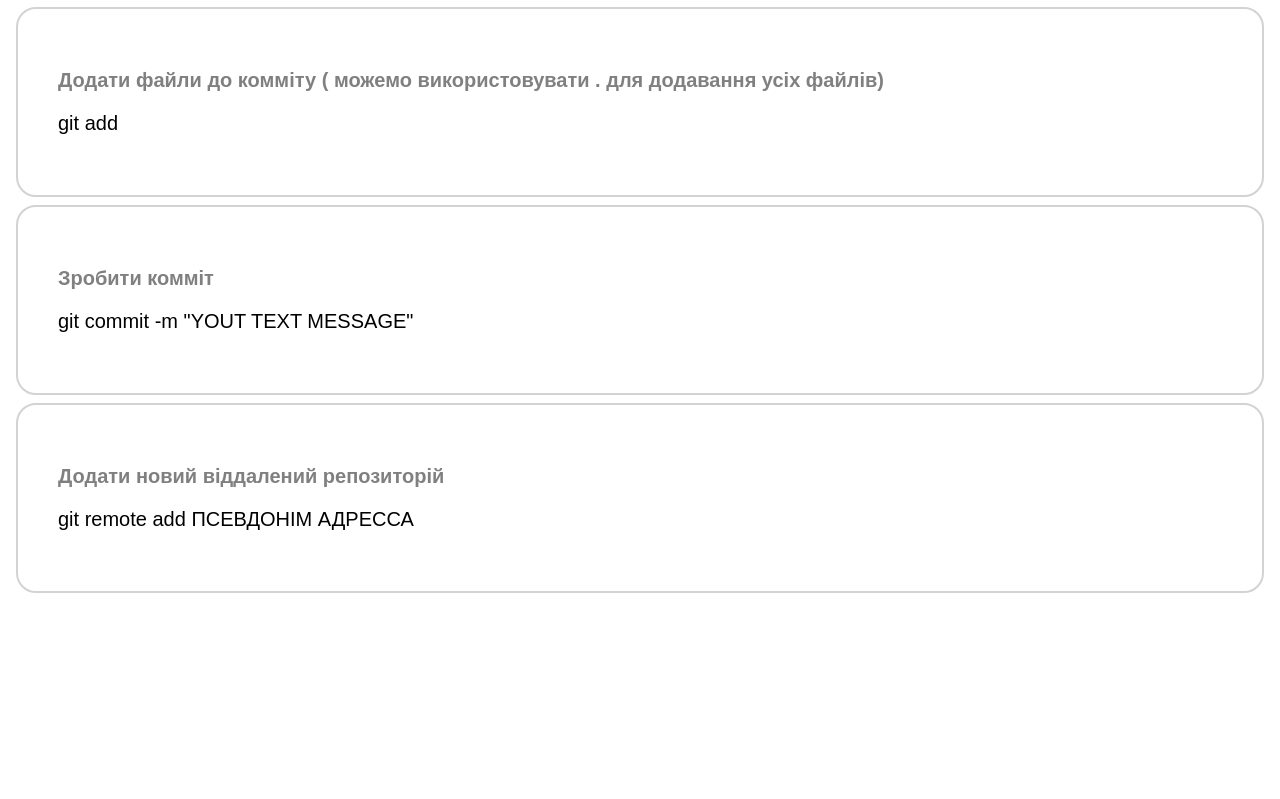
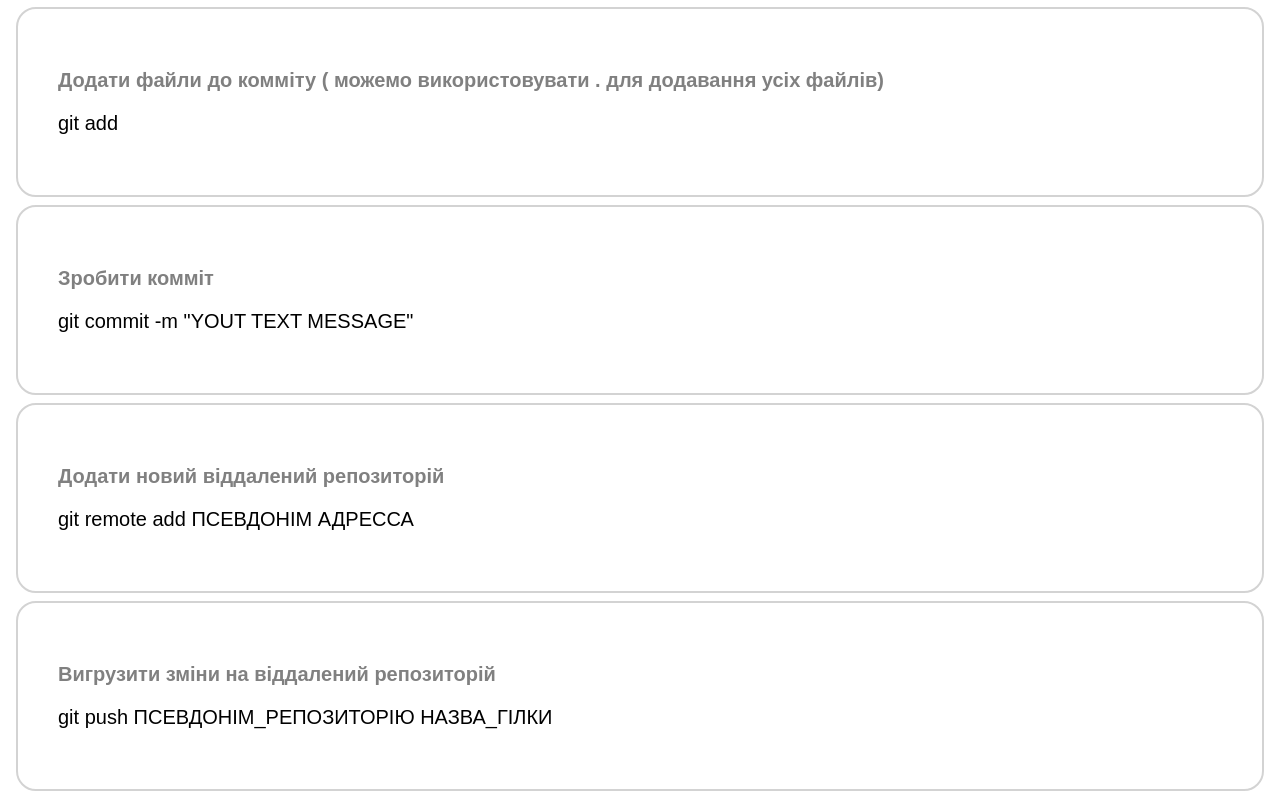
Before and after one commit to Thematveev/git-cheatsheet-commands, a plain HTML site: page index.html in a window 1280 px wide. Shown: the part 638-1437 px from the top of the page. Before the commit the page ends 1239 px from the top, so only its background shows below. Drawn offline with Linux system fonts and the light colour scheme.

Commit message:
last commit

```diff
--- a/index.html
+++ b/index.html
@@ -45,5 +45,11 @@
         </p>
         <p class="command">git remote add ПСЕВДОНІМ АДРЕССА</p>
     </div>
+    <div class="container">
+        <p class="comment">
+            Вигрузити зміни на віддалений репозиторій
+        </p>
+        <p class="command">git push ПСЕВДОНІМ_РЕПОЗИТОРІЮ НАЗВА_ГІЛКИ</p>
+    </div>
 </body>
 </html>
```
